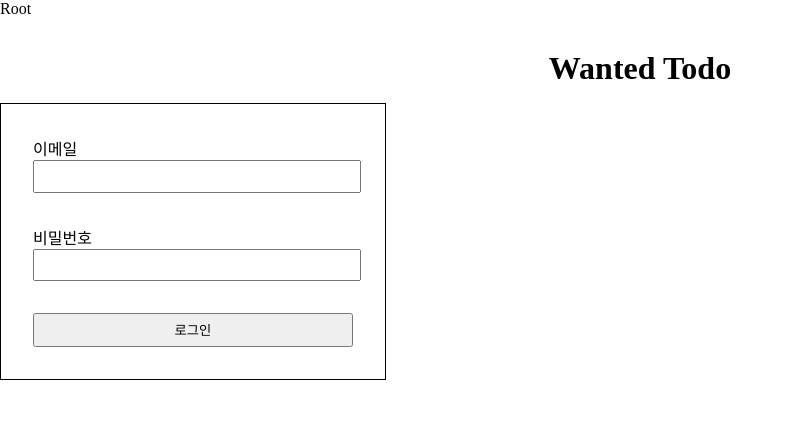
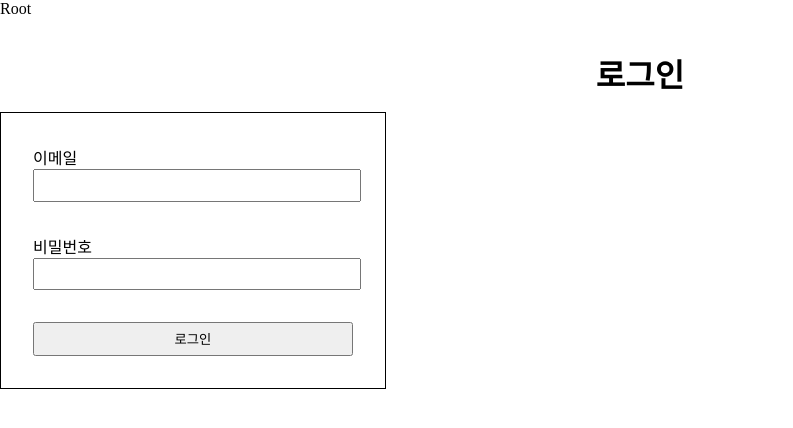
Before and after one commit to dev-CIA/wanted-pre-onboarding-frontend, a React (Create React App) app: page /signin in a window 1280 px wide. Shown: the top 428 px of the page, without its empty margins (0-793 px from the left). Built offline with nearby package versions, Linux system fonts and the light colour scheme.

Commit message:
fix: change title of signin

```diff
--- a/src/pages/Signin.jsx
+++ b/src/pages/Signin.jsx
@@ -5,7 +5,7 @@ const Signin = () => {
   console.log();
   return (
     <Container>
-      <Title>Wanted Todo</Title>
+      <Title>로그인</Title>
       <Form>
         <Label>
           이메일
```
